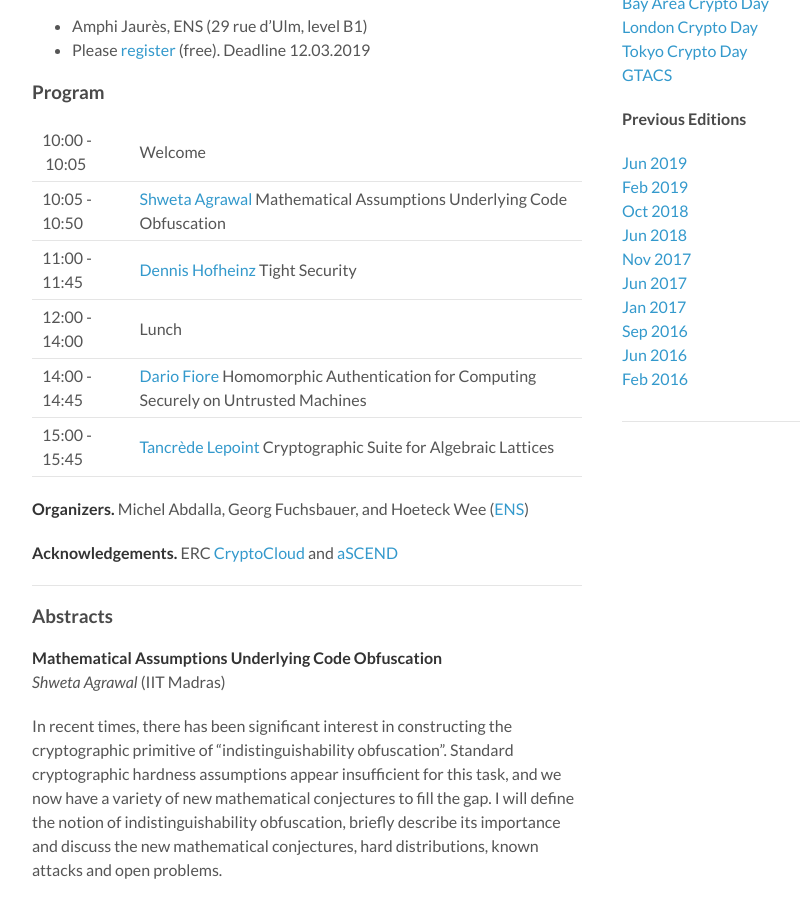
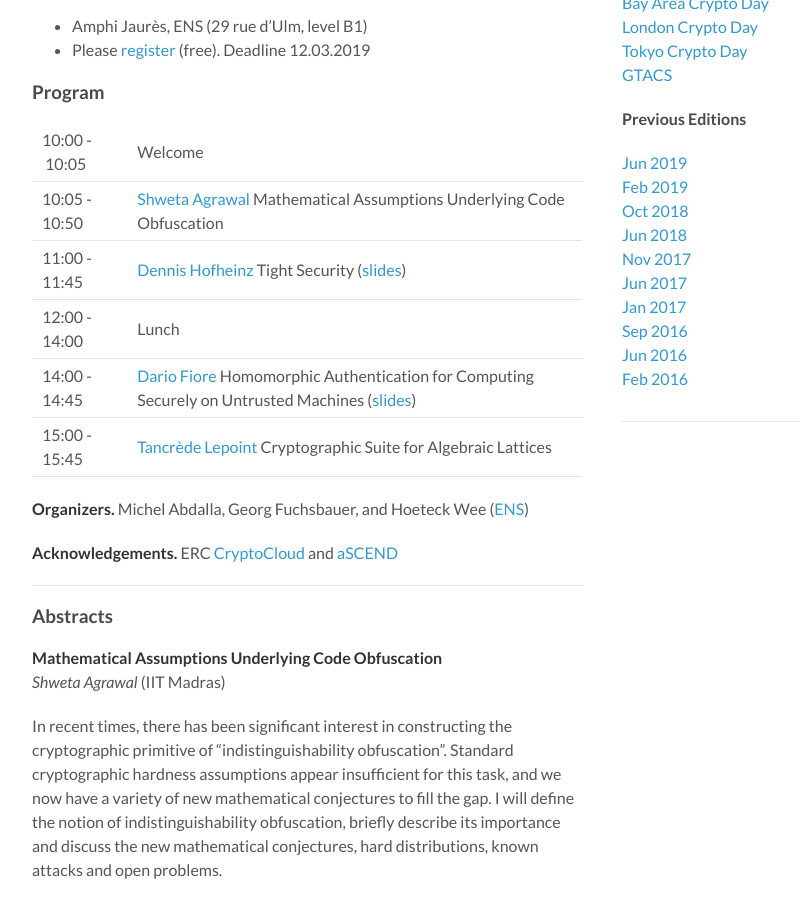
Before and after one commit to pariscryptoday/pariscryptoday.github.io, a Jekyll site: the page built from _posts/2019-01-21-ninth.md, in a window 1280 px wide and 900 px high, scrolled down 321 px. Shown: the whole window, without its empty margins (178-978 px from the left). Built offline with Jekyll 4.4.1, drawn with Linux system fonts in a browser that asks for light colours.

Commit message:
Update 2019-01-21-ninth.md
added links to slides

```diff
--- a/_posts/2019-01-21-ninth.md
+++ b/_posts/2019-01-21-ninth.md
@@ -15,9 +15,9 @@ ENS.
 
 | 10:00&nbsp;-&nbsp;10:05 | Welcome
 | 10:05 - 10:50 | [Shweta Agrawal](#SA) Mathematical Assumptions Underlying Code Obfuscation
-| 11:00 - 11:45 | [Dennis Hofheinz](#DH) Tight Security
+| 11:00 - 11:45 | [Dennis Hofheinz](#DH) Tight Security ([slides](DennisHofheinz.pdf))
 | 12:00 - 14:00 | Lunch
-| 14:00 - 14:45 | [Dario Fiore](#DF) Homomorphic Authentication for Computing Securely on Untrusted Machines
+| 14:00 - 14:45 | [Dario Fiore](#DF) Homomorphic Authentication for Computing Securely on Untrusted Machines ([slides](../DarioFiore.pdf))
 | 15:00 - 15:45 | [Tancrède Lepoint](#TL) Cryptographic Suite for Algebraic Lattices
 
 **Organizers.** Michel Abdalla, Georg Fuchsbauer, and Hoeteck Wee ([ENS](https://crypto.di.ens.fr/web2py))
```
